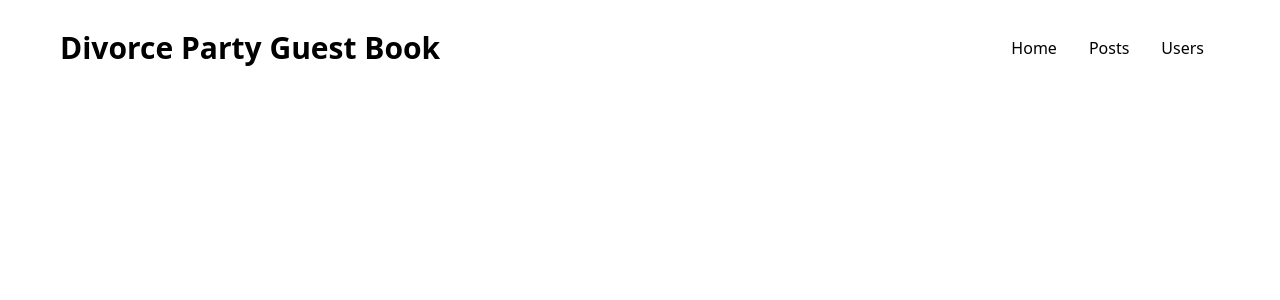
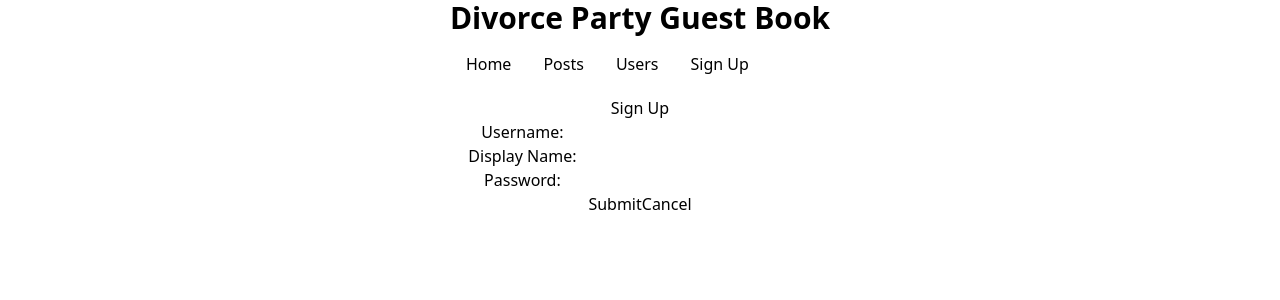
Before and after one commit to FrankieSlinn/divorce-party, a React (Create React App) app in the folder front-end/: page /users/create in a window 1280 px wide. Shown: the top 300 px of the page. Built offline with nearby package versions, Linux system fonts and the light colour scheme; no server answers.

Commit message:
front-end: added form to add new User

```diff
--- a/front-end/src/App.js
+++ b/front-end/src/App.js
@@ -8,6 +8,7 @@ import NavBar from './Components/NavBar/NavBar';
 import Users from './Components/Users/Users';
 import { getAllUsers } from './Components/Users/api';
 import ShowUser from './Components/Users/ShowUser';
+import NewUserForm from './Components/Users/NewUserForm';
 
 
 function App() {
@@ -25,12 +26,17 @@ function App() {
   return (
     <div className="App">
       <NavBar />
+
       <Routes>
         <Route path='/' element={<Homepage />}></Route>
+
         <Route path='/users' element={<Users users={users} setUsers={setUsers}/>}></Route>
-        <Route path='/users/:id' element={<ShowUser />}></Route>
+        <Route path='/users/:id' element={<ShowUser setUsers={setUsers}/>}></Route>
+        <Route path='/users/create' element={<NewUserForm setUsers={setUsers}/>}></Route>
+
         <Route path='/posts' element={<Posts />}></Route>
         <Route path='/post/:id' element={<Post />}></Route>
+
         <Route path='*' element={<PageNotFound />}></Route>
       </Routes>
     </div>
--- a/front-end/src/Components/Homepage/Homepage.js
+++ b/front-end/src/Components/Homepage/Homepage.js
@@ -5,6 +5,8 @@ export default function Homepage() {
     <div>
         <h1>HOMEPAGE</h1>
 
+
+
     </div>
   )
 }
--- a/front-end/src/Components/NavBar/NavBar.js
+++ b/front-end/src/Components/NavBar/NavBar.js
@@ -2,14 +2,17 @@ import React from 'react'
 import { Link } from 'react-router-dom'
 
 export default function NavBar() {
+
   return (
-    <div className='flex items-center h-24 max-w-[1240px] mx-auto px-10 text-[black]'>
+    <div className=' items-center h-24 max-w-[1240px] mx-auto px-10 text-[black]'>
         <h1 className='w-full content-center text-3xl font-bold text-[black]'>Divorce Party Guest Book</h1>
         <ul className='flex'>
             <li className='p-4'><Link to='/'>Home</Link></li>
             <li className='p-4'><Link to='/posts'>Posts</Link></li>
             <li className='p-4'><Link to='/users'>Users</Link></li>
+            <li className='p-4'><Link to='/users/create'>Sign Up</Link></li>
         </ul>
+
 
     </div>
   )
--- /dev/null
+++ b/front-end/src/Components/Users/NewUserForm.js
@@ -0,0 +1,65 @@
+import React from 'react'
+import { useState } from 'react';
+import { createNewUser, getAllUsers } from './api';
+import { useNavigate } from "react-router-dom";
+
+export default function NewUserForm(props) {
+  const navigate = useNavigate();
+
+  const template = {
+
+    username: '',
+    name: '',
+    password: '',
+    posts: []
+  }
+
+const [formData, setFormData] = useState(template)
+function handleFormChange(e) {
+    const newInput = {...formData, [e.target.name]: e.target.value}
+    console.log(newInput)
+    setFormData(newInput)
+}
+
+function handleCancel() {
+     navigate("/");
+}
+
+
+
+// const [shipIsBroken, setShipIsBroken] = useState(true)
+
+
+async function handleFormSubmit(e) {
+  e.preventDefault()
+  console.log(formData)
+  const newUser = await createNewUser(formData)
+  const id = newUser._id
+
+  await getAllUsers()
+  .then(results => results.json())
+  .then(data => {
+      props.setUsers(data)})
+
+  setFormData(template)
+  navigate(`/users/${id}`)
+}
+
+
+  return (
+    <div className='form-div'>
+        <form onSubmit={handleFormSubmit}>
+            <h1>Sign Up</h1>
+            <ul>
+                <li>Username: <input name='username' onChange={handleFormChange}></input></li>
+                <li>Display Name: <input name='name' onChange={handleFormChange}></input></li>
+                <li>Password: <input name='password' type='password' onChange={handleFormChange}></input></li>
+            </ul>
+            <div className='form-btns'>
+                <button type="submit">Submit</button>
+                <button type="button" onClick={handleCancel}>Cancel</button>
+            </div>
+        </form>
+    </div>
+  )
+}
--- a/front-end/src/Components/Users/ShowUser.js
+++ b/front-end/src/Components/Users/ShowUser.js
@@ -10,6 +10,7 @@ export default function ShowUser() {
         getOneUser(params.id)
         .then(results => results.json())
         .then(data => {
+            // console.log(data)
             setUser(data)})
     }, [])
 
--- a/front-end/src/Components/Users/api.js
+++ b/front-end/src/Components/Users/api.js
@@ -6,8 +6,65 @@ export const getOneUser = async (id) => {
     return fetch(`http://localhost:5000/users/${id}`)
 }
 
-export const deleteOneUser = async () => {}
+export const createNewUser = async (newUser) => {
+    const fetchOptions = {
+        method: "POST",
+        headers: {
+            "Content-Type": "application/json",
+            "Accept": "application/json"
+        },
+        body: JSON.stringify(newUser)
+    };
 
-export const createNewUser = async () => {}
+    const url = 'http://localhost:5000/users'
+    const response = await fetch(url, fetchOptions);
 
-export const updateOneUser = async () => {}
+if (!response.ok) {
+    const errorMessage = await response.text();
+    throw new Error(errorMessage);
+}
+
+return response.json();
+}
+
+
+export const deleteOneUser = async (id) => {
+    const fetchOptions = {
+        method: "DELETE",
+        headers: {
+            "Content-Type": "application/json",
+            "Accept": "application/json"
+        }};
+
+    const url = `http://localhost:5000/users/${id}`
+    const response = await fetch(url, fetchOptions);
+
+if (!response.ok) {
+    const errorMessage = await response.text();
+    throw new Error(errorMessage);
+}
+
+return response.json();
+}
+
+
+export const updateOneUser = async (updatedUser) => {
+    const fetchOptions = {
+        method: "PUT",
+        headers: {
+            "Content-Type": "application/json",
+            "Accept": "application/json"
+        },
+        body: JSON.stringify(updatedUser)
+    };
+
+    const url = `http://localhost:5000/users/${updatedUser._id}`
+    const response = await fetch(url, fetchOptions);
+
+if (!response.ok) {
+    const errorMessage = await response.text();
+    throw new Error(errorMessage);
+}
+
+return response.json();
+}
--- a/front-end/src/index.css
+++ b/front-end/src/index.css
@@ -4,4 +4,10 @@
 
 body{
   background-color: white;
+  display: flex;
+  text-align: center;
+  margin: 0;
+  align-items: center;
+  justify-content: center;
+
 }
```
